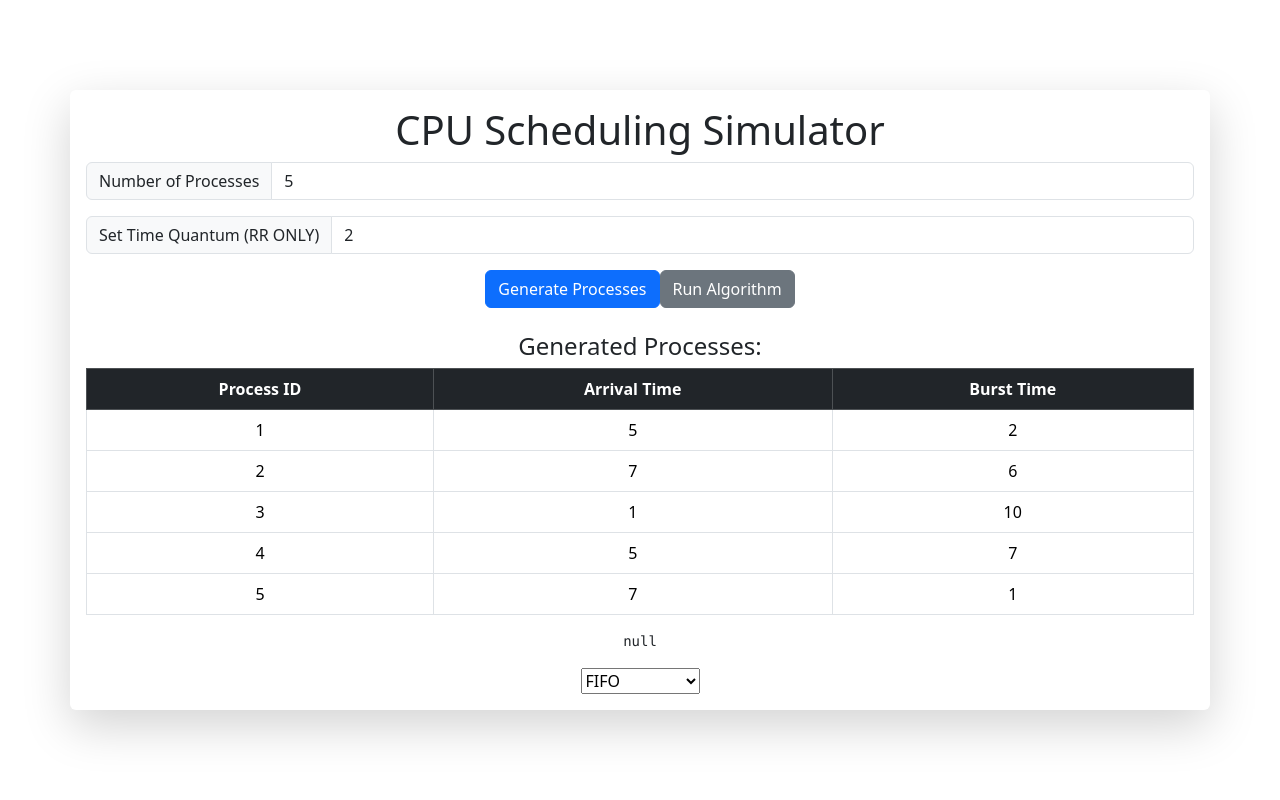
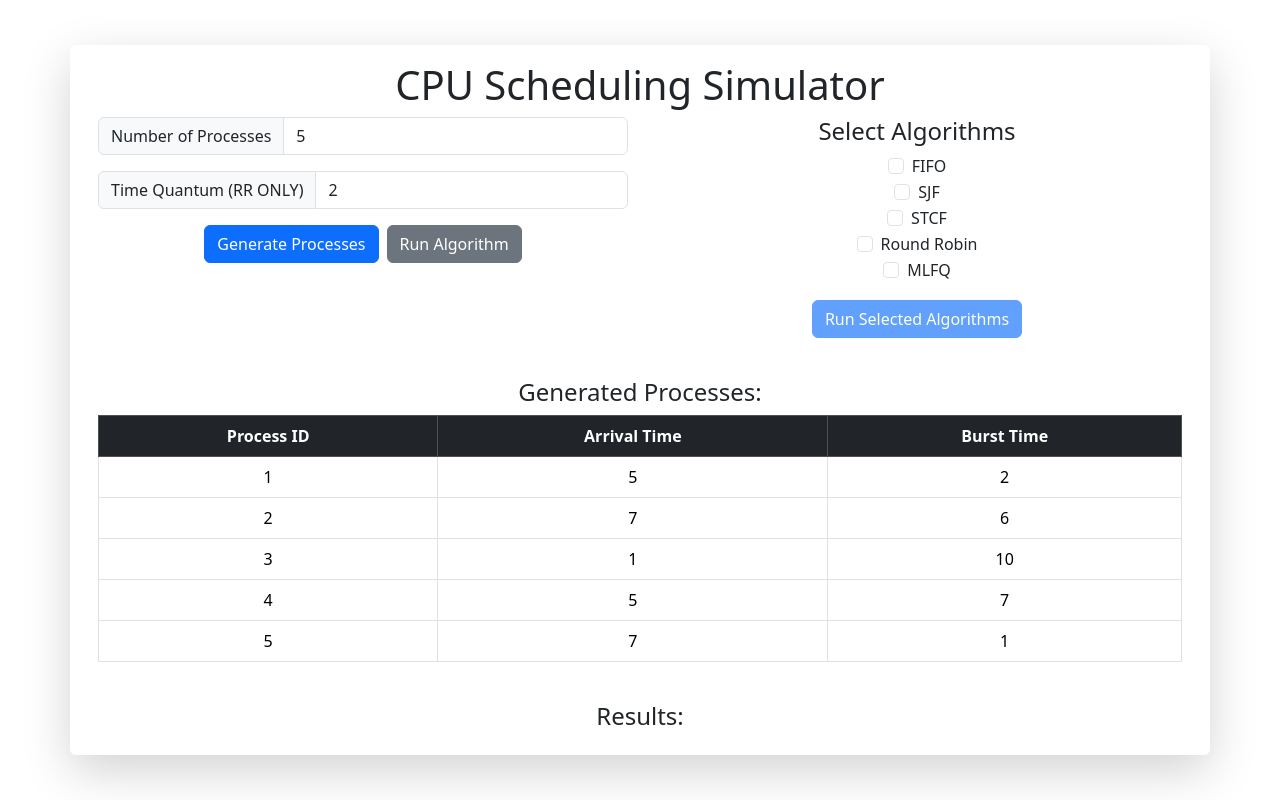
Before and after one commit to phoozies/CS540-CPU-Scheduling, a React (Vite) app in the folder CS540-CPU-Scheduling/: page / in a window 1280 px wide. Built offline with nearby package versions, Linux system fonts and the light colour scheme.

Commit message:
Updated layout for app.tsx. Changed the select list to a list of checkbox inputs.

```diff
--- a/CS540-CPU-Scheduling/src/App.tsx
+++ b/CS540-CPU-Scheduling/src/App.tsx
@@ -1,36 +1,29 @@
 import React, { useState } from "react";
 import Scheduler from "./components/Scheduler";
-import { fifo } from "./utils/algorithms"; // Import an algorithm for testing
 import 'bootstrap/dist/css/bootstrap.min.css';
 
-
 function App() {
-    const [results, setResults] = useState<any>(null);
-    const [algorithm, setAlgorithm] = useState<string>("fifo");
-
-    const runAlgorithm = (processes: any[], timeQuantum: number) => {
-        const result = fifo(processes); // Replace 'fifo' with any algorithm
-        setResults(result);
-    };
+    const [results, setResults] = useState<any[]>([]);
 
     return (
         <div className="container text-center shadow-lg p-3 rounded">
             <h1 className="text-center">CPU Scheduling Simulator</h1>
-            <div className="row">
-                <Scheduler runAlgorithm={runAlgorithm} />
-                <pre>{JSON.stringify(results, null, 2)}</pre> {/* Display results */}
+
+            {/* Scheduler Component */}
+            <Scheduler setResults={setResults} />
+
+            {/* Results Section */}
+            <div className="row mt-4">
+                <div className="col">
+                    <h4>Results:</h4>
+                    {results.map((res, index) => (
+                        <div key={index} className="mt-3 p-2 border rounded bg-light">
+                            <h5>{res.algorithm}</h5>
+                            <pre>{JSON.stringify(res.result, null, 2)}</pre>
+                        </div>
+                    ))}
+                </div>
             </div>
-            <div className="row">
-
-            </div>
-            {/* Dropdown for Algorithm Selection */}
-            <select value={algorithm} onChange={(e) => setAlgorithm(e.target.value)}>
-                <option value="fifo">FIFO</option>
-                <option value="sjf">SJF</option>
-                <option value="stcf">STCF</option>
-                <option value="rr">Round Robin</option>
-                <option value="mlfq">MLFQ</option>
-            </select>
         </div>
     );
 }
--- /dev/null
+++ b/CS540-CPU-Scheduling/src/components/AlgorithmSelector.tsx
@@ -0,0 +1,51 @@
+import React, { useState } from "react";
+
+const algorithmOptions = [
+    { value: "fifo", label: "FIFO" },
+    { value: "sjf", label: "SJF" },
+    { value: "stcf", label: "STCF" },
+    { value: "rr", label: "Round Robin" },
+    { value: "mlfq", label: "MLFQ" }
+];
+
+export default function AlgorithmSelector({ runAlgorithms, timeQuantum }: any) {
+    const [selectedAlgorithms, setSelectedAlgorithms] = useState<string[]>([]);
+
+    // Toggle selection
+    const handleCheckboxChange = (value: string) => {
+        setSelectedAlgorithms((prev) =>
+            prev.includes(value) ? prev.filter((alg) => alg !== value) : [...prev, value]
+        );
+    };
+
+    return (
+        <div className="text-center">
+            <h4>Select Algorithms</h4>
+
+            {/* Algorithm Selection Checkboxes */}
+            <div className="d-flex flex-column align-items-center">
+                {algorithmOptions.map((alg) => (
+                    <div key={alg.value} className="form-check">
+                        <input
+                            type="checkbox"
+                            className="form-check-input"
+                            id={alg.value}
+                            checked={selectedAlgorithms.includes(alg.value)}
+                            onChange={() => handleCheckboxChange(alg.value)}
+                        />
+                        <label className="form-check-label" htmlFor={alg.value}>{alg.label}</label>
+                    </div>
+                ))}
+            </div>
+
+            {/* Button to Run Selected Algorithms */}
+            <button
+                className="btn btn-primary mt-3"
+                onClick={() => runAlgorithms(selectedAlgorithms, timeQuantum)}
+                disabled={selectedAlgorithms.length === 0}
+            >
+                Run Selected Algorithms
+            </button>
+        </div>
+    );
+}
--- /dev/null
+++ b/CS540-CPU-Scheduling/src/components/Controls.tsx
@@ -0,0 +1,25 @@
+import React from "react";
+
+export default function Controls({ numProcesses, setNumProcesses, timeQuantum, setTimeQuantum, handleGenerate, runAlgorithm, processes }: any) {
+    return (
+        <div>
+            {/* Number of Processes Input */}
+            <div className="input-group mb-3">
+                <span className="input-group-text">Number of Processes</span>
+                <input type="number" className="form-control" value={numProcesses} onChange={(e) => setNumProcesses(Number(e.target.value))} />
+            </div>
+
+            {/* Time Quantum Input (for RR) */}
+            <div className="input-group mb-3">
+                <span className="input-group-text">Time Quantum (RR ONLY)</span>
+                <input type="number" className="form-control" value={timeQuantum} onChange={(e) => setTimeQuantum(Number(e.target.value))} />
+            </div>
+
+            {/* Buttons for Generating & Running */}
+            <div className="text-center">
+                <button className="btn btn-primary me-2" onClick={handleGenerate}>Generate Processes</button>
+                <button className="btn btn-secondary" onClick={() => runAlgorithm(processes, timeQuantum)}>Run Algorithm</button>
+            </div>
+        </div>
+    );
+}
--- /dev/null
+++ b/CS540-CPU-Scheduling/src/components/ProcessTable.tsx
@@ -0,0 +1,27 @@
+import React from "react";
+
+export default function ProcessTable({ processes }: { processes: any[] }) {
+    return (
+        <div className="mt-4">
+            <h4>Generated Processes:</h4>
+            <table className="table table-bordered">
+                <thead className="table-dark">
+                    <tr>
+                        <th>Process ID</th>
+                        <th>Arrival Time</th>
+                        <th>Burst Time</th>
+                    </tr>
+                </thead>
+                <tbody>
+                    {processes.map((process) => (
+                        <tr key={process.id}>
+                            <td>{process.id}</td>
+                            <td>{process.arrival}</td>
+                            <td>{process.burst}</td>
+                        </tr>
+                    ))}
+                </tbody>
+            </table>
+        </div>
+    );
+}
--- a/CS540-CPU-Scheduling/src/components/Scheduler.tsx
+++ b/CS540-CPU-Scheduling/src/components/Scheduler.tsx
@@ -1,7 +1,13 @@
 import { useState } from "react";
 import { generateProcesses } from "../utils/generator";
+import Controls from "./Controls";
+import ProcessTable from "./ProcessTable";
+import AlgorithmSelector from "./AlgorithmSelector";
+import { fifo, sjf, stcf, rr, mlfq } from "../utils/algorithms"; // Import all algorithms
 
-export default function Scheduler({ runAlgorithm }: { runAlgorithm: Function }) {
+const algorithmMap: any = { fifo, sjf, stcf, rr, mlfq };
+
+export default function Scheduler({ setResults }: { setResults: Function }) {
     const [numProcesses, setNumProcesses] = useState(5);
     const [timeQuantum, setTimeQuantum] = useState(2);
     const [processes, setProcesses] = useState(generateProcesses(5));
@@ -10,43 +16,43 @@ export default function Scheduler({ runAlgorithm }: { runAlgorithm: Function })
         setProcesses(generateProcesses(numProcesses));
     };
 
+    // Run selected algorithms and store results
+    const runAlgorithms = (selectedAlgorithms: string[], timeQuantum: number) => {
+        const results = selectedAlgorithms.map((alg) => ({
+            algorithm: alg.toUpperCase(),
+            result: algorithmMap[alg](processes, timeQuantum)
+        }));
+        setResults(results);
+    };
+
     return (
         <div className="container">
-            <div className="input-group mb-3">
-                <span className="input-group-text" id="basic-addon1">Number of Processes</span>
-                <input type="number" className="form-control" value={numProcesses} onChange={(e) => setNumProcesses(Number(e.target.value))} />
+            {/* Row 1 - Two Columns */}
+            <div className="row mb-3">
+                {/* Column 1: Controls */}
+                <div className="col-md-6">
+                    <Controls
+                        numProcesses={numProcesses}
+                        setNumProcesses={setNumProcesses}
+                        timeQuantum={timeQuantum}
+                        setTimeQuantum={setTimeQuantum}
+                        handleGenerate={handleGenerate}
+                        runAlgorithm={runAlgorithms} // Modified function name
+                        processes={processes}
+                    />
+                </div>
+
+                {/* Column 2: Algorithm Selector (Checkboxes) */}
+                <div className="col-md-6">
+                    <AlgorithmSelector runAlgorithms={runAlgorithms} timeQuantum={timeQuantum} />
+                </div>
             </div>
 
-            <div className="input-group mb-3">
-                <span className="input-group-text" id="basic-addon1">Set Time Quantum (RR ONLY)</span>
-                <input type="number" className="form-control" value={timeQuantum} onChange={(e) => setTimeQuantum(Number(e.target.value))} />
-            </div>
-
-
-            <button className="btn btn-primary" onClick={handleGenerate}>Generate Processes</button>
-            <button className="btn btn-secondary" onClick={() => runAlgorithm(processes, timeQuantum)}>Run Algorithm</button>
-
-                        {/* Table to display generated processes */}
-            <div className="mt-4">
-                <h4>Generated Processes:</h4>
-                <table className="table table-bordered">
-                    <thead className="table-dark">
-                        <tr>
-                            <th>Process ID</th>
-                            <th>Arrival Time</th>
-                            <th>Burst Time</th>
-                        </tr>
-                    </thead>
-                    <tbody>
-                        {processes.map((process) => (
-                            <tr key={process.id}>
-                                <td>{process.id}</td>
-                                <td>{process.arrival}</td>
-                                <td>{process.burst}</td>
-                            </tr>
-                        ))}
-                    </tbody>
-                </table>
+            {/* Row 2 - Process Table */}
+            <div className="row">
+                <div className="col">
+                    <ProcessTable processes={processes} />
+                </div>
             </div>
         </div>
     );
```
